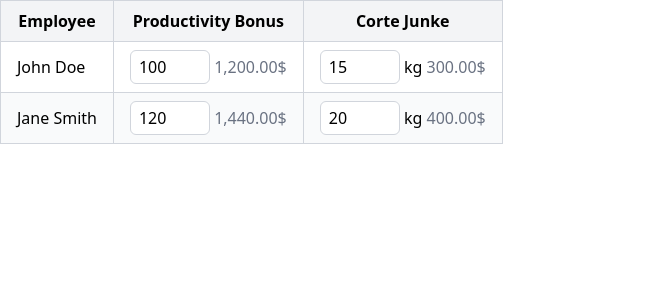
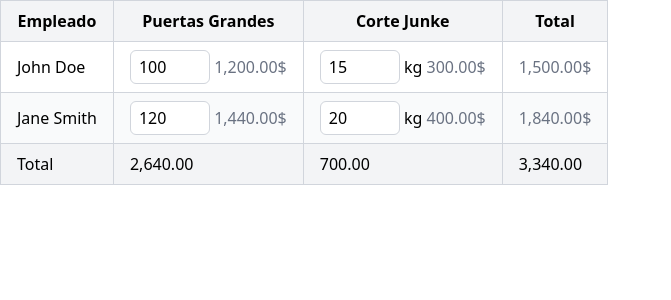
Before and after one commit to ChrisPoul/renova, a SvelteKit app: page / in a window 1280 px wide. Shown: the top 300 px of the page, without its empty margins (0-671 px from the left). Built offline with nearby package versions, Linux system fonts and the light colour scheme.

Commit message:
Now all totals update correctly

```diff
--- a/src/app.d.ts
+++ b/src/app.d.ts
@@ -12,7 +12,7 @@ declare global {
 		id: number;
 		concept: string;
 		unit: string;
-		unitValue: number;
+		unitMonetaryValue: number;
 	}
 	interface Destajo {
 		id: number;
@@ -20,6 +20,7 @@ declare global {
 		amount: number;
 	}
 	interface Employee {
+		id: number;
 		name: string;
 		destajos: Destajo[];
 	}
--- /dev/null
+++ b/src/lib/stores/totals.svelte.ts
@@ -0,0 +1,15 @@
+type categoryID = number
+type employeeID = number
+type employeeTotal = number
+type destajoID = number
+type destajoTotal = number
+
+interface Totals {
+  byCategory: Map<categoryID, Map<destajoID, destajoTotal>>
+  byEmployee: Map<employeeID, employeeTotal>
+}
+
+export const totals = $state<Totals>({
+  byCategory: new Map(),
+  byEmployee: new Map()
+ });
--- a/src/routes/+page.svelte
+++ b/src/routes/+page.svelte
@@ -1,13 +1,16 @@
 <script lang="ts">
 	import EmployeeRow from './EmployeeRow.svelte';
+	import {totals} from '$lib/stores/totals.svelte';
 
 	let categoriasDestajo = [
-		{ id: 1, concept: 'Productivity Bonus', unit: '', unitValue: 12 },
-		{ id: 2, concept: 'Corte Junke', unit: 'kg', unitValue: 20 }
+		{ id: 1, concept: 'Puertas Grandes', unit: '', unitMonetaryValue: 12 },
+		{ id: 2, concept: 'Corte Junke', unit: 'kg', unitMonetaryValue: 20 }
 	];
+	let totalMonetaryValue = $derived.by(getTotalMonetaryValueByEmployees);
 
 	let employees = $state([
 		{
+			id: 1,
 			name: 'John Doe',
 			destajos: [
 				{ id: 1, category: 1, amount: 100 },
@@ -15,6 +18,7 @@
 			]
 		},
 		{
+			id: 2,
 			name: 'Jane Smith',
 			destajos: [
 				{ id: 3, category: 1, amount: 120 },
@@ -22,22 +26,56 @@
 			]
 		}
 	]);
+	function formatNumber(value: number) {
+		return value.toLocaleString('en-US', {
+			minimumFractionDigits: 2,
+			maximumFractionDigits: 2
+		});
+	}
+	function getTotalMonetaryValueByEmployees() {
+		let total = 0
+		for (const [employeeId, employeeTotal] of totals.byEmployee) {
+			total += employeeTotal
+		}
+		return total
+	}
+	function getCategoryTotalMonetaryValue(categoryId: number) {
+		let total = 0
+		const destajoTotals = totals.byCategory.get(categoryId)
+		if (!destajoTotals) return 0
+		for (const [destajoId, destajoTotal] of destajoTotals) {
+			total += destajoTotal
+		}
+		return total
+	}
 </script>
 
 <table class="w-auto table-auto border-collapse border border-gray-300">
 	<thead>
 		<tr class="bg-gray-100">
-			<th class="border border-gray-300 px-4 py-2">Employee</th>
+			<th class="border border-gray-300 px-4 py-2">Empleado</th>
 			{#each categoriasDestajo as category}
 				<th class="border border-gray-300 px-4 py-2">
 					{category.concept}
 				</th>
 			{/each}
+			<th class="border border-gray-300 px-4 py-2">Total</th>
 		</tr>
 	</thead>
 	<tbody>
-		{#each employees as employee, i}
-			<EmployeeRow bind:employee={employees[i]} {categoriasDestajo} />
+		{#each employees as employee}
+			<EmployeeRow {employee} {categoriasDestajo} />
 		{/each}
-	</tbody>
+		<tr class="bg-gray-100">
+			<td class="border border-gray-300 px-4 py-2">Total</td>
+			{#each categoriasDestajo as category}
+				<td class="border border-gray-300 px-4 py-2">
+					{formatNumber(getCategoryTotalMonetaryValue(category.id))}
+				</td>
+			{/each}
+			<td class="border border-gray-300 px-4 py-2">
+				{formatNumber(totalMonetaryValue)}
+			</td>
+		</tr></tbody
+	>
 </table>
--- a/src/routes/EmployeeRow.svelte
+++ b/src/routes/EmployeeRow.svelte
@@ -1,11 +1,28 @@
 <script lang="ts">
+	import { onMount } from 'svelte';
+	import { totals } from '$lib/stores/totals.svelte';
+
 	let {
-		employee = $bindable(),
+		employee,
 		categoriasDestajo
 	}: { employee: Employee; categoriasDestajo: CategoriaDestajo[] } = $props();
 
-	function getDestajoTotal(amount: number, unitValue: number) {
-		return amount * unitValue;
+	let employeeTotalMonetaryValue = $state(0);
+
+	let categoriasDestajoMap = new Map<number, CategoriaDestajo>(
+		categoriasDestajo.map((category) => [category.id, category])
+	);
+	let destajosMapByCategory = new Map<number, Destajo>(
+		employee.destajos.map((destajo) => [destajo.category, destajo])
+	);
+
+	onMount(() => {
+		updateEmployeeTotalMonetaryValue();
+		updateCategoryTotalMonetaryValues();
+	});
+
+	function getDestajoTotalMonetaryValue(amount: number, unitMonetaryValue: number) {
+		return amount * unitMonetaryValue;
 	}
 	function formatNumber(value: number) {
 		return value.toLocaleString('en-US', {
@@ -13,37 +30,84 @@
 			maximumFractionDigits: 2
 		});
 	}
+	function validateDestajoAmount(amount: number) {
+		if (!amount) return 0;
+		if (isNaN(amount)) return 0;
+		if (amount < 0) return 0;
+
+		const numberStr = amount.toString();
+		const decimalsStr: string | undefined = numberStr.split('.')[1];
+		const numberHasMoreThanTwoDecimals = decimalsStr && decimalsStr.length > 2;
+		if (numberHasMoreThanTwoDecimals) {
+			return parseFloat(numberStr.slice(0, -1));
+		}
+		return amount;
+	}
+	function updateDestajoAmount(destajo: Destajo) {
+		destajo.amount = validateDestajoAmount(destajo.amount);
+		updateEmployeeTotalMonetaryValue();
+		updateCategoryTotalMonetaryValueByDestajo(destajo);
+	}
+	function updateEmployeeTotalMonetaryValue() {
+		employeeTotalMonetaryValue = getEmployeeTotalMonetaryValue(employee);
+		totals.byEmployee.set(employee.id, employeeTotalMonetaryValue);
+		totals.byEmployee = new Map(totals.byEmployee);
+	}
+	function getEmployeeTotalMonetaryValue(employee: Employee) {
+		let total = 0;
+		for (const destajo of employee.destajos) {
+			const category = categoriasDestajoMap.get(destajo.category);
+			if (category) {
+				total += getDestajoTotalMonetaryValue(destajo.amount, category.unitMonetaryValue);
+			}
+		}
+		return total;
+	}
+	function updateCategoryTotalMonetaryValues() {
+		for (const destajo of employee.destajos) {
+			updateCategoryTotalMonetaryValueByDestajo(destajo);
+		}
+	}
+	function updateCategoryTotalMonetaryValueByDestajo(destajo: Destajo) {
+		const category = categoriasDestajoMap.get(destajo.category);
+		if (!category) return;
+		let destajoTotalMonetaryValue = getDestajoTotalMonetaryValue(
+			destajo.amount,
+			category.unitMonetaryValue
+		);
+		const categoryDestajos = totals.byCategory.get(category.id);
+		if (categoryDestajos) {
+			categoryDestajos.set(destajo.id, destajoTotalMonetaryValue);
+		} else {
+			totals.byCategory.set(destajo.category, new Map([[destajo.id, destajoTotalMonetaryValue]]));
+		}
+		totals.byCategory = new Map(totals.byCategory);
+	}
 </script>
 
 <tr class="odd:bg-white even:bg-gray-50">
 	<td class="border border-gray-300 px-4 py-2">{employee.name}</td>
 	{#each categoriasDestajo as category}
+		{@const destajo = destajosMapByCategory.get(category.id)}
 		<td class="border border-gray-300 px-4 py-2">
-			{#each employee.destajos as destajo}
-				{#if destajo.category === category.id}
+			{#if destajo}
 				<input
 					type="number"
 					step="0.01"
 					bind:value={destajo.amount}
 					class="w-20 rounded-md border border-gray-300 px-2 py-1"
-						oninput={() => {
-							if (!isNaN(destajo.amount)) {
-                let numberStr = destajo.amount.toString()
-                let decimalsStr: string | undefined = numberStr.split('.')[1]
-                if (decimalsStr?.length > 2) {
-                  destajo.amount = parseFloat(numberStr.slice(0, -1));
-                }
-							}
-						}}
+					oninput={() => updateDestajoAmount(destajo)}
 				/>
 				{category.unit}
-					{#if category.unitValue}
 				<span class="text-gray-500">
-							{formatNumber(getDestajoTotal(destajo.amount, category.unitValue))}$
+					{formatNumber(getDestajoTotalMonetaryValue(destajo.amount, category.unitMonetaryValue))}$
 				</span>
 			{/if}
-				{/if}
-			{/each}
 		</td>
 	{/each}
+	<td class="border border-gray-300 px-4 py-2">
+		<span class="text-gray-500">
+			{formatNumber(employeeTotalMonetaryValue)}$
+		</span>
+	</td>
 </tr>
```
Lines whose indentation alone changed are shown as unchanged.
